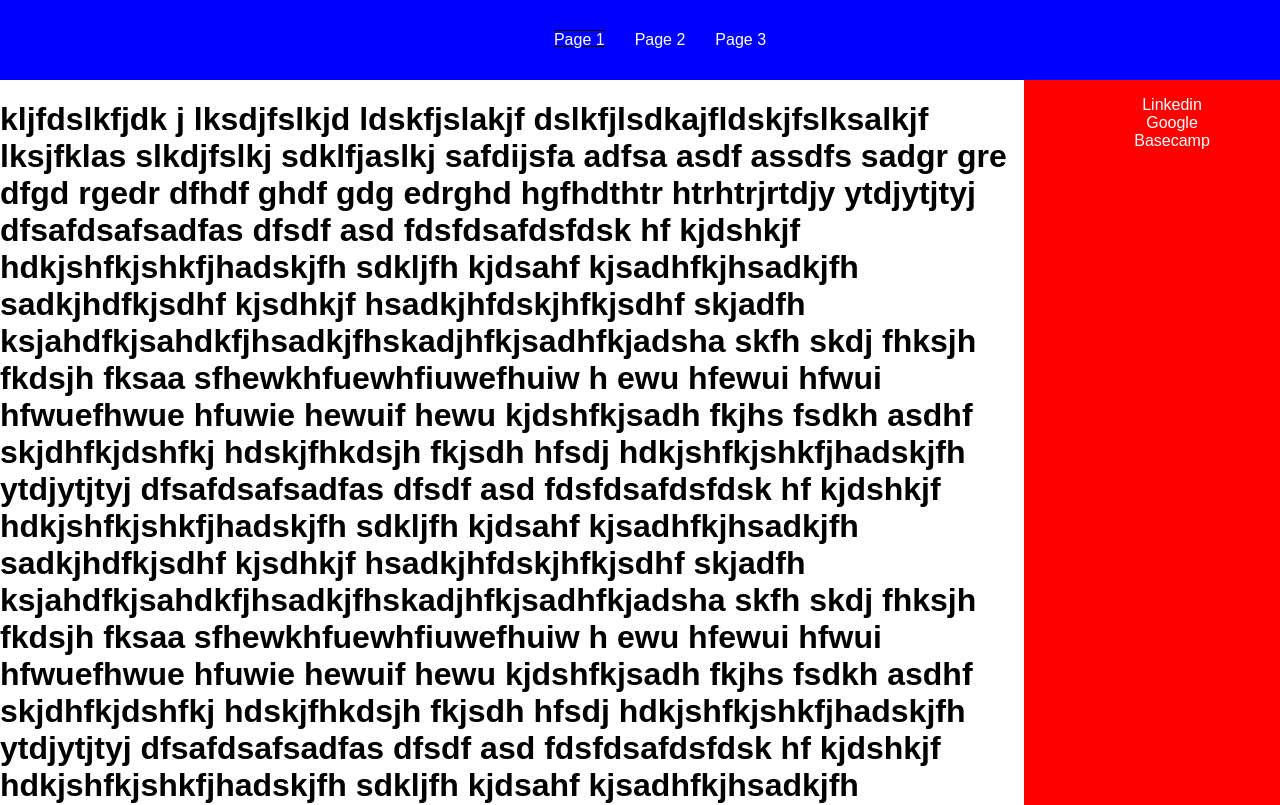
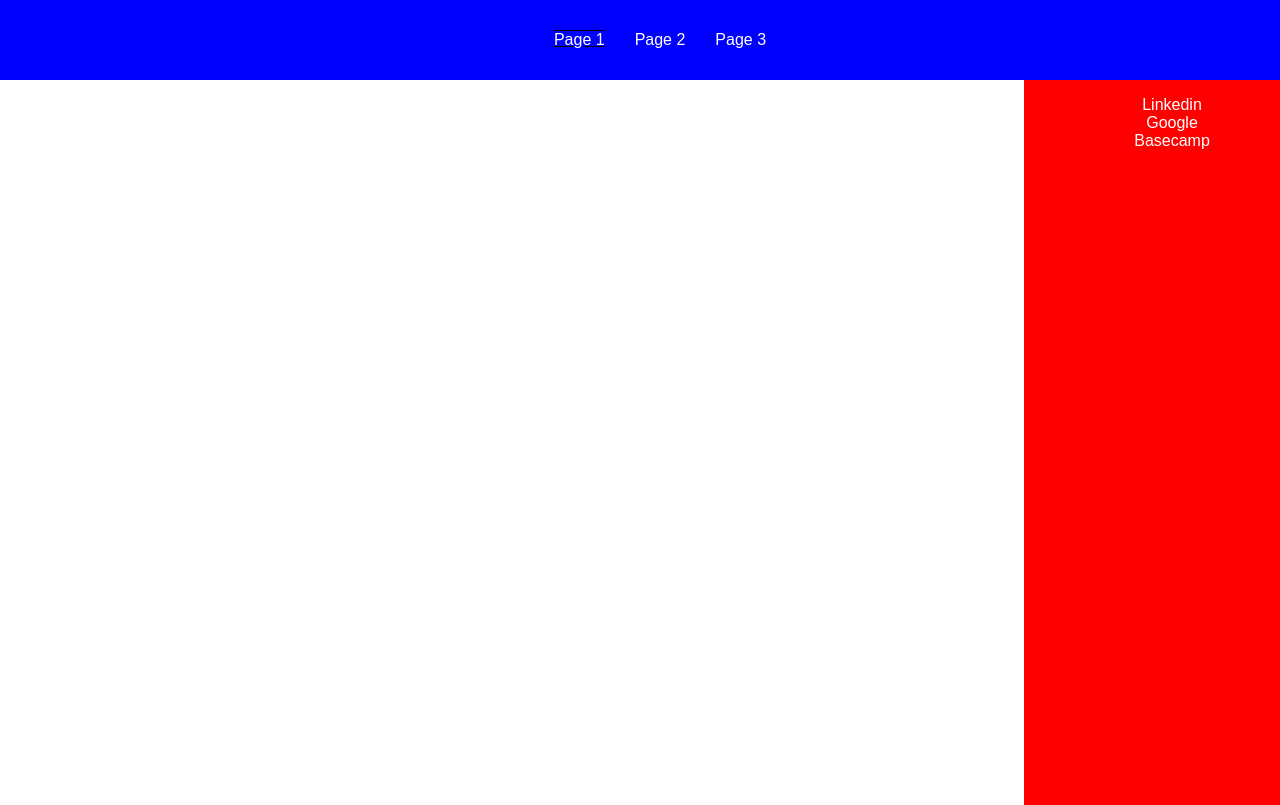
Before and after one commit to gprawd/ITMD-361-LAB6, a plain HTML site: page index.html in a window 1280 px wide. Shown: the top 805 px of the page. Drawn offline with Linux system fonts and the light colour scheme.

Commit message:
removed h1

```diff
--- a/index.html
+++ b/index.html
@@ -19,48 +19,6 @@
         </div>
       </nav>
     </header>
-    <h1>kljfdslkfjdk j
-      lksdjfslkjd
-      ldskfjslakjf
-      dslkfjlsdkajfldskjfslksalkjf
-      lksjfklas
-      slkdjfslkj
-      sdklfjaslkj
-      safdijsfa
-      adfsa
-      asdf
-      assdfs
-      sadgr gre
-      dfgd rgedr
-      dfhdf ghdf
-      gdg
-      edrghd
-      hgfhdthtr
-      htrhtrjrtdjy
-      ytdjytjtyj dfsafdsafsadfas dfsdf asd fdsfdsafdsfdsk hf kjdshkjf hdkjshfkjshkfjhadskjfh
-      sdkljfh kjdsahf kjsadhfkjhsadkjfh sadkjhdfkjsdhf kjsdhkjf hsadkjhfdskjhfkjsdhf
-      skjadfh ksjahdfkjsahdkfjhsadkjfhskadjhfkjsadhfkjadsha skfh skdj fhksjh fkdsjh fksaa
-      sfhewkhfuewhfiuwefhuiw h ewu hfewui hfwui hfwuefhwue hfuwie hewuif hewu kjdshfkjsadh fkjhs fsdkh
-      asdhf skjdhfkjdshfkj hdskjfhkdsjh fkjsdh hfsdj hdkjshfkjshkfjhadskjfh
-      ytdjytjtyj dfsafdsafsadfas dfsdf asd fdsfdsafdsfdsk hf kjdshkjf hdkjshfkjshkfjhadskjfh
-      sdkljfh kjdsahf kjsadhfkjhsadkjfh sadkjhdfkjsdhf kjsdhkjf hsadkjhfdskjhfkjsdhf
-      skjadfh ksjahdfkjsahdkfjhsadkjfhskadjhfkjsadhfkjadsha skfh skdj fhksjh fkdsjh fksaa
-      sfhewkhfuewhfiuwefhuiw h ewu hfewui hfwui hfwuefhwue hfuwie hewuif hewu kjdshfkjsadh fkjhs fsdkh
-      asdhf skjdhfkjdshfkj hdskjfhkdsjh fkjsdh hfsdj hdkjshfkjshkfjhadskjfh
-      ytdjytjtyj dfsafdsafsadfas dfsdf asd fdsfdsafdsfdsk hf kjdshkjf hdkjshfkjshkfjhadskjfh
-      sdkljfh kjdsahf kjsadhfkjhsadkjfh sadkjhdfkjsdhf kjsdhkjf hsadkjhfdskjhfkjsdhf
-      skjadfh ksjahdfkjsahdkfjhsadkjfhskadjhfkjsadhfkjadsha skfh skdj fhksjh fkdsjh fksaa
-      sfhewkhfuewhfiuwefhuiw h ewu hfewui hfwui hfwuefhwue hfuwie hewuif hewu kjdshfkjsadh fkjhs fsdkh
-      asdhf skjdhfkjdshfkj hdskjfhkdsjh fkjsdh hfsdj hdkjshfkjshkfjhadskjfh      ytdjytjtyj dfsafdsafsadfas dfsdf asd fdsfdsafdsfdsk hf kjdshkjf hdkjshfkjshkfjhadskjfh
-      sdkljfh kjdsahf kjsadhfkjhsadkjfh sadkjhdfkjsdhf kjsdhkjf hsadkjhfdskjhfkjsdhf
-      skjadfh ksjahdfkjsahdkfjhsadkjfhskadjhfkjsadhfkjadsha skfh skdj fhksjh fkdsjh fksaa
-      sfhewkhfuewhfiuwefhuiw h ewu hfewui hfwui hfwuefhwue hfuwie hewuif hewu kjdshfkjsadh fkjhs fsdkh
-      asdhf skjdhfkjdshfkj hdskjfhkdsjh fkjsdh hfsdj hdkjshfkjshkfjhadskjfh      ytdjytjtyj dfsafdsafsadfas dfsdf asd fdsfdsafdsfdsk hf kjdshkjf hdkjshfkjshkfjhadskjfh
-      sdkljfh kjdsahf kjsadhfkjhsadkjfh sadkjhdfkjsdhf kjsdhkjf hsadkjhfdskjhfkjsdhf
-      skjadfh ksjahdfkjsahdkfjhsadkjfhskadjhfkjsadhfkjadsha skfh skdj fhksjh fkdsjh fksaa
-      sfhewkhfuewhfiuwefhuiw h ewu hfewui hfwui hfwuefhwue hfuwie hewuif hewu kjdshfkjsadh fkjhs fsdkh
-      asdhf skjdhfkjdshfkj hdskjfhkdsjh fkjsdh hfsdj hdkjshfkjshkfjhadskjfh
-    </h1>
     <div id="sidebar">
       <div id="sidebar-container">
         <ul>
```
